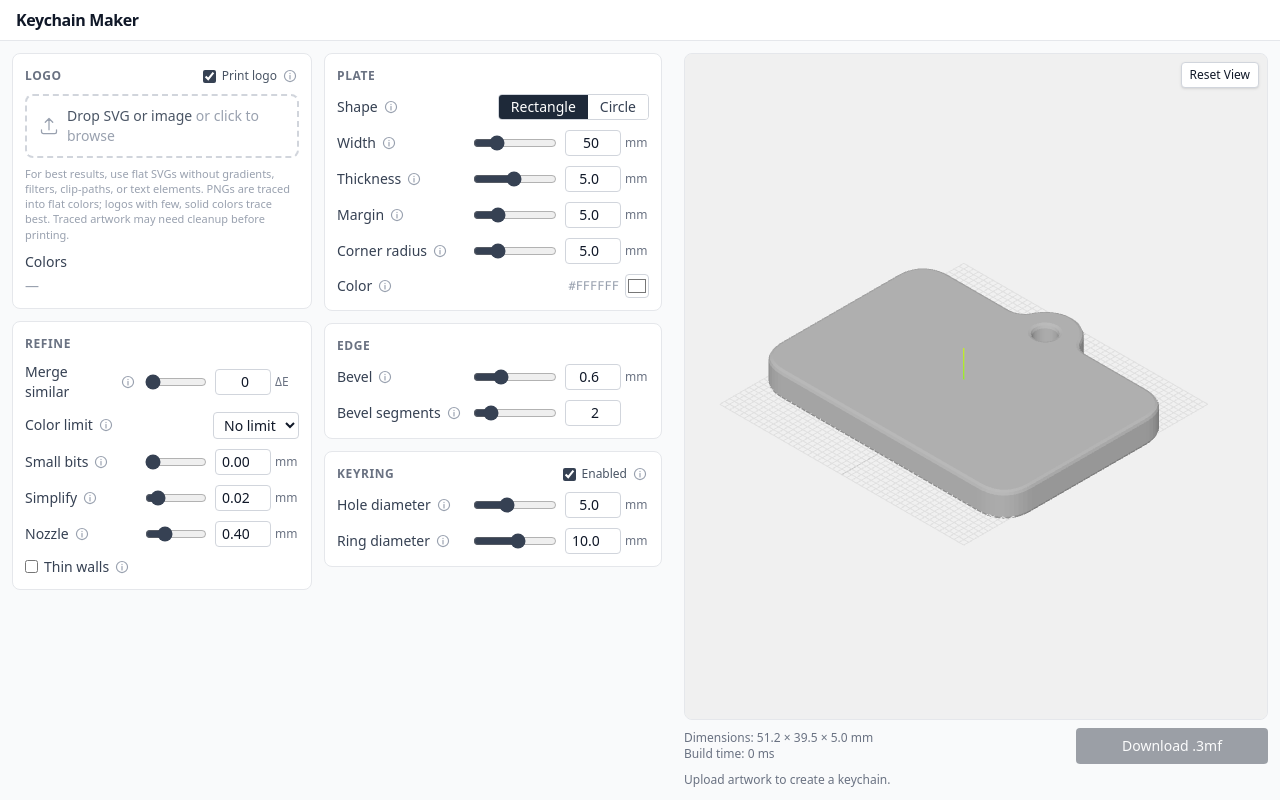
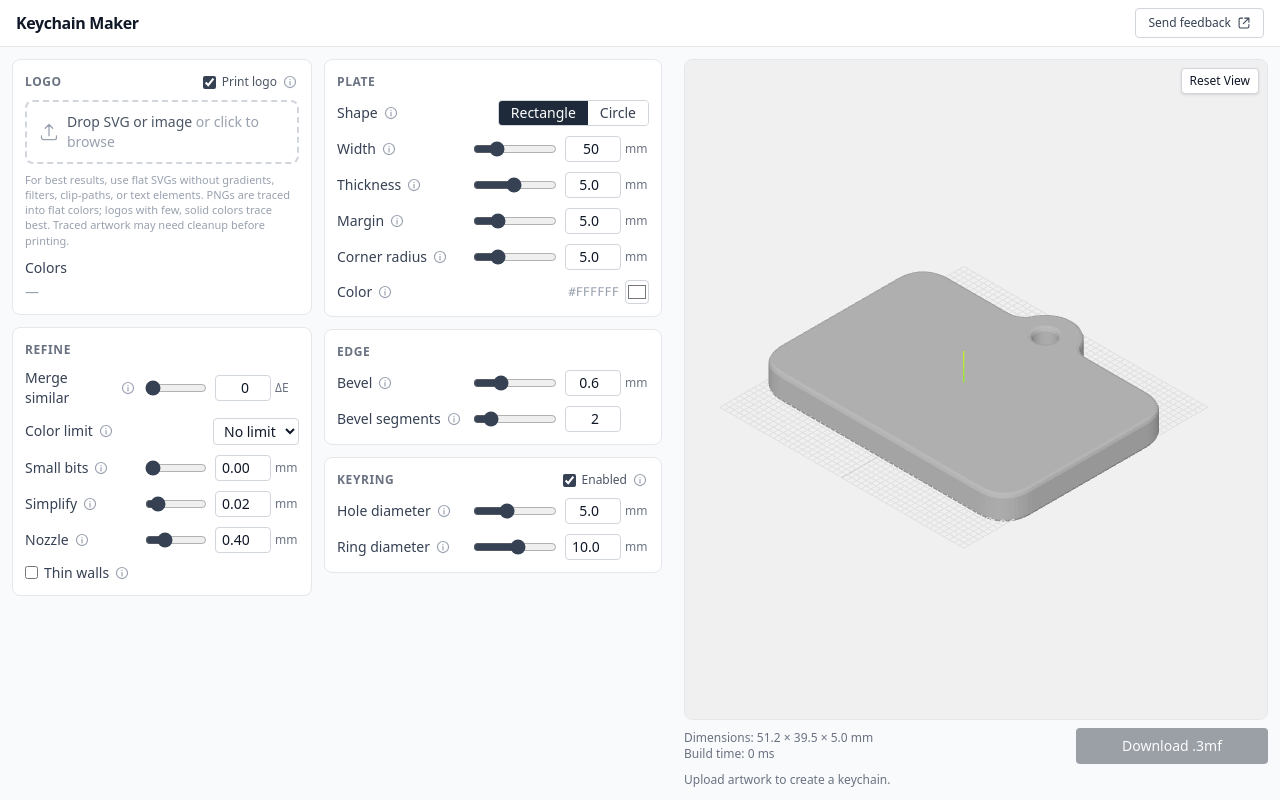
Before and after one commit to andzhik/keychain-maker, a Vue app: page / in a window 1280 px wide. Built offline with nearby package versions, Linux system fonts and the light colour scheme.

Commit message:
feat: feedback google form

```diff
--- a/src/App.vue
+++ b/src/App.vue
@@ -14,6 +14,8 @@ import { fitGroups } from './utils/logoFit'
 import { loadState, saveConfig, saveRefinements, saveShowLogo, saveSvg } from './utils/persistence'
 import { DEFAULT_CONFIG, type BuildStatus, type KeychainConfig, type Refinements } from './types/keychain'
 import type * as THREE from 'three'
+
+const feedbackFormUrl = 'https://docs.google.com/forms/d/1lZpW5DAEnC6JclehfbRkM4rgmWh3CuYwTV77Ai-dnsc/viewform'
 
 const viewerRef = ref<InstanceType<typeof ThreeViewer> | null>(null)
 // Restore the last session so a reload picks up where the user left off.
@@ -176,6 +178,19 @@ const buildTimeText = computed(() => {
     <!-- Header -->
     <header class="flex items-center justify-between px-4 py-2 bg-white border-b border-gray-200 shrink-0">
       <h1 class="text-base font-semibold tracking-tight">Keychain Maker</h1>
+      <a
+        :href="feedbackFormUrl"
+        target="_blank"
+        rel="noopener noreferrer"
+        title="Share feedback and up to 5 images in Google Forms. Google sign-in required."
+        class="inline-flex shrink-0 items-center gap-1.5 rounded border border-gray-300 px-3 py-1.5 text-xs font-medium text-gray-700 hover:bg-gray-50 focus-visible:outline-2 focus-visible:outline-offset-2 focus-visible:outline-blue-600"
+      >
+        Send feedback
+        <svg aria-hidden="true" width="14" height="14" viewBox="0 0 20 20" fill="none" stroke="currentColor" stroke-width="1.5" stroke-linecap="round" stroke-linejoin="round">
+          <path d="M11 3h6v6M17 3l-8 8M8 3H5a2 2 0 0 0-2 2v10a2 2 0 0 0 2 2h10a2 2 0 0 0 2-2v-3" />
+        </svg>
+        <span class="sr-only">(Google Forms, opens in a new tab; Google sign-in required)</span>
+      </a>
     </header>
 
     <!-- Desktop keeps three columns; narrower screens scroll vertically. -->
```
Also changed, not shown: 1 other file (tests, documents, lock files or other folders).
